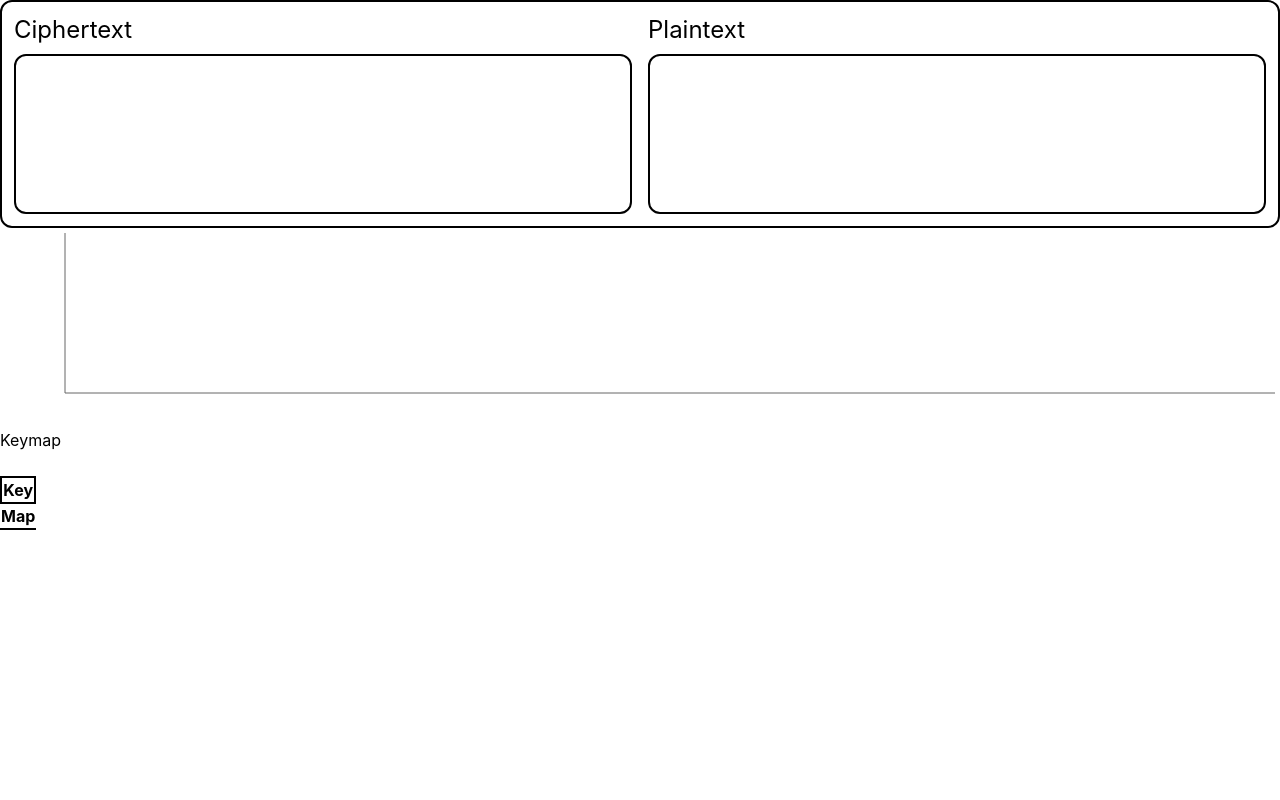
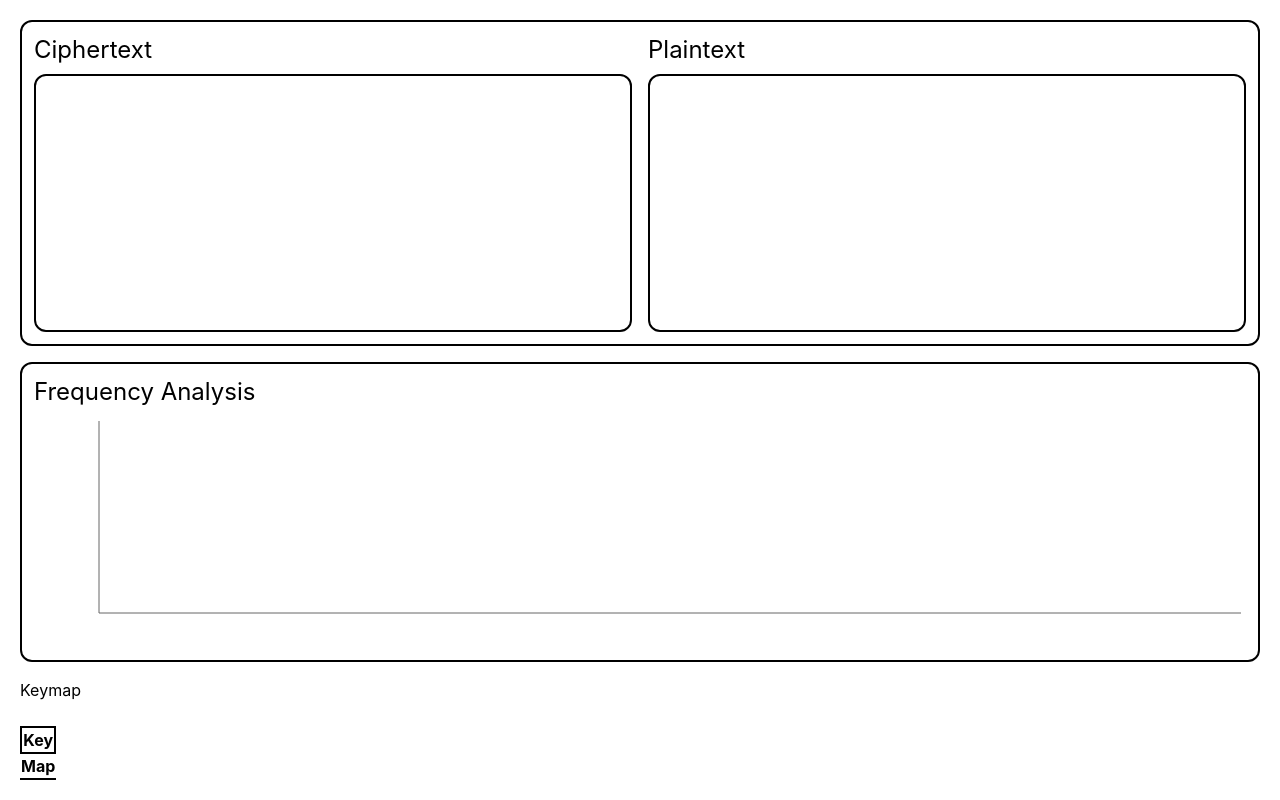
Before and after one commit to syswraith/alkindi, a React (Vite) app: page /monoalphabetic in a window 1280 px wide. Built offline with nearby package versions, Linux system fonts and the light colour scheme.

Commit message:
better layout

```diff
--- a/src/components/monoalphabetic/ciphertext_plaintext.tsx
+++ b/src/components/monoalphabetic/ciphertext_plaintext.tsx
@@ -3,7 +3,6 @@ type CiphertextPlaintextProps = {
   setCiphertext: React.Dispatch<React.SetStateAction<string>>,
   plaintext: string,
 }
-
 
 export default function CiphertextPlaintext({
   ciphertext,
@@ -12,25 +11,30 @@ export default function CiphertextPlaintext({
 }: CiphertextPlaintextProps) {
 
   return (
-    <div className="border-2 rounded-xl p-3 grid grid-cols-2 gap-4">
-      <div>
+    <div className="flex-1 min-h-[300px]">
+      <div className="border-2 rounded-xl p-3 grid grid-cols-2 gap-4 h-full">
+
+        <div className="flex flex-col min-h-0">
           <h4 className="text-2xl mb-2">Ciphertext</h4>
+
           <div
-          className="font-mono border-2 rounded-xl min-h-40 w-full p-2"
+            className="flex-1 min-h-0 font-mono border-2 rounded-xl p-2 overflow-auto whitespace-pre-wrap break-words"
             contentEditable
             suppressContentEditableWarning
             onInput={(e) => {
-            const value = (e.target as HTMLDivElement).innerText;
-            setCiphertext(value);
+              setCiphertext((e.target as HTMLDivElement).innerText);
             }}
-        ></div>
+          />
         </div>
 
-      <div>
+        <div className="flex flex-col min-h-0">
           <h4 className="text-2xl mb-2">Plaintext</h4>
-        <div className="font-mono border-2 rounded-xl min-h-40 w-full p-2">
+
+          <div className="flex-1 min-h-0 font-mono border-2 rounded-xl p-2 overflow-auto whitespace-pre-wrap break-words">
             {plaintext}
           </div>
+        </div>
+
       </div>
     </div>
   );
--- a/src/components/monoalphabetic/frequency_chart.tsx
+++ b/src/components/monoalphabetic/frequency_chart.tsx
@@ -9,14 +9,20 @@ export default function FrequencyChart({ counter }: Props) {
   const data = counter.getChartData();
 
   return (
-    <div className="w-full min-w-[300px] h-[200px]">
+    <div className="p-3 border-2 rounded-xl w-full min-w-[300px] h-[300px] flex flex-col">
+
+      <h4 className="text-2xl mb-2">Frequency Analysis</h4>
+
+      <div className="flex-1 min-h-0">
         <ResponsiveContainer width="100%" height="100%">
           <BarChart data={data}>
             <XAxis dataKey="letter" />
             <YAxis />
-          <Bar dataKey="count" fill="#8884d8" />
+            <Bar dataKey="count" fill="#8884d8" isAnimationActive={false} />
           </BarChart>
         </ResponsiveContainer>
       </div>
+
+    </div>
   );
 }
--- a/src/pages/Monoalphabetic.tsx
+++ b/src/pages/Monoalphabetic.tsx
@@ -1,6 +1,6 @@
 import CiphertextPlaintext from "../components/monoalphabetic/ciphertext_plaintext.tsx";
 import Keymap from "../components/monoalphabetic/keymap.tsx";
-import { useState } from "react";
+import { useState, useMemo } from "react";
 import Counter from "../utilities/Counter.ts";
 import FrequencyChart from "../components/monoalphabetic/frequency_chart.tsx";
 
@@ -28,35 +28,23 @@ function applyKeymap(ciphertext: string, keymap: Map<string, string>) {
   return plaintext;
 }
 
-
-function generateCounter(ciphertext: string) {
-  let counter = new Counter(ciphertext)
-  return counter
-}
-
 export default function Monoalphabetic() {
   const [ciphertext, setCiphertext] = useState<string>("");
+  const counter = useMemo(() => new Counter(ciphertext), [ciphertext]);
 
   return (
-    <>
-      {/* Encode decode button */}
+    <div className="p-5 flex flex-col gap-4 h-screen">
 
-      {/* Ciphertext Plaintext */}
       <CiphertextPlaintext
         ciphertext={ciphertext}
         setCiphertext={setCiphertext}
         plaintext={applyKeymap(ciphertext, keymap)}
       />
 
-      {/* Frequency Chart*/}
-      <FrequencyChart
-        counter={generateCounter(ciphertext)}
-      />
+      <FrequencyChart counter={counter} />
 
-      {/* Keymap */}
-      <Keymap
-      />
-      {/* Find and Replace */}
-    </>
+      <Keymap />
+
+    </div>
   );
 }
--- a/src/utilities/Counter.ts
+++ b/src/utilities/Counter.ts
@@ -40,6 +40,6 @@ export default class Counter {
         letter: String(key),
         count: value,
       }))
-    .sort((a, b) => b.count - a.count);
+      .sort((a, b) => a.letter.charCodeAt(0) - b.letter.charCodeAt(0));
   }
 }
```
Lines whose indentation alone changed are shown as unchanged.
